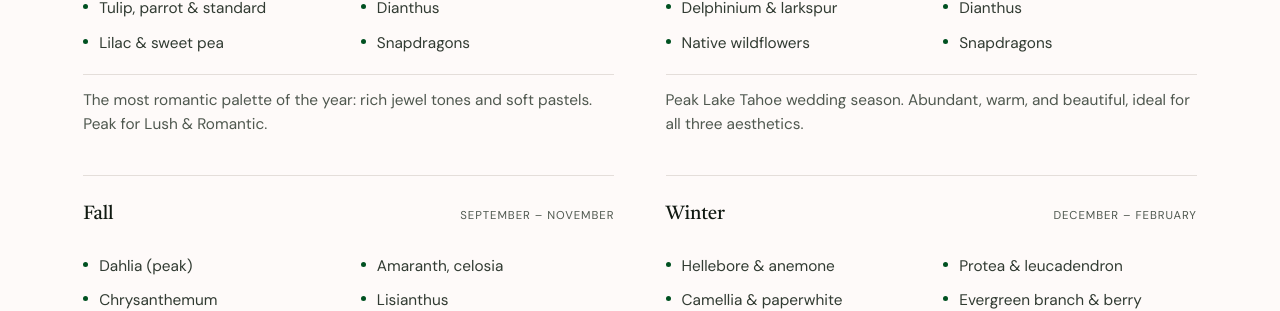
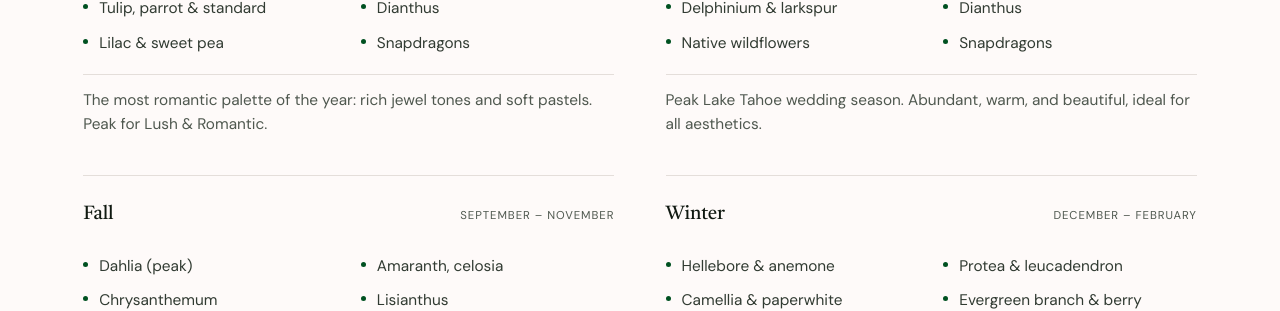
Before and after one commit to jshplhm/goldenflowers, a Jekyll site: the page built from about/index.md, in a window 1280 px wide and 900 px high, scrolled down 4161 px. Shown: the part 170-481 px from the top of the window. Built offline with Jekyll 4.4.1, drawn with Linux system fonts in a browser that asks for light colours.

Commit message:
Update site copy in _data/about.yml via inline editor

```diff
--- a/_data/about.yml
+++ b/_data/about.yml
@@ -67,8 +67,8 @@
       body: Foam-free construction and an agronomist's understanding of how every stem
         performs across a full day.
     - title: Grown close by
-      body: "Our own plot and trusted regional growers: short supply chains and
-        fresh stems, cut days before your wedding."
+      body: "Our own plot and trusted regional growers: short supply chains and fresh
+        stems, cut days before your wedding."
 editorial:
   label: Rooted in place
   heading: We design with what the California land gives us, in the season you say yes.
@@ -107,7 +107,7 @@
         - Dianthus
         - Snapdragons
       note: Peak Lake Tahoe wedding season. Abundant, warm, and beautiful, ideal for
-        all three aesthetics.
+        all aesthetics.
     - name: Fall
       dates: September – November
       flowers:
@@ -153,8 +153,8 @@
         proposal as if it's the only one she's ever working on.
     - title: Sustainable at the root
       body: Foam-free construction, California-grown sourcing, and growing practices
-        that treat soil health as a long-term investment. The environmental ethic
-        runs through the whole operation.
+        that treat soil health as a long-term investment. The environmental
+        ethic runs through the whole operation.
 sustainability_pointer:
   label: Sustainability
   heading: Grown here, and grown responsibly.
```
